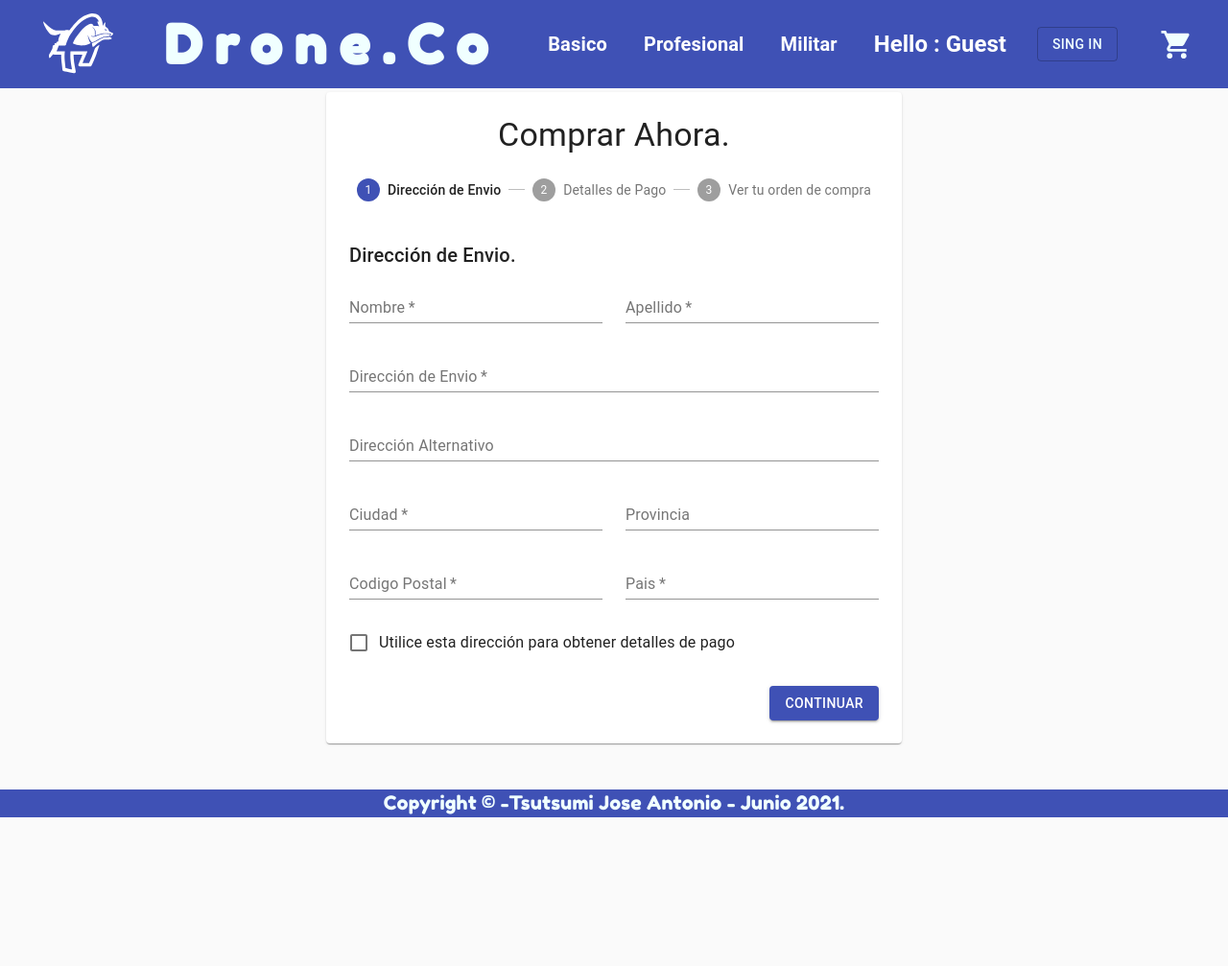
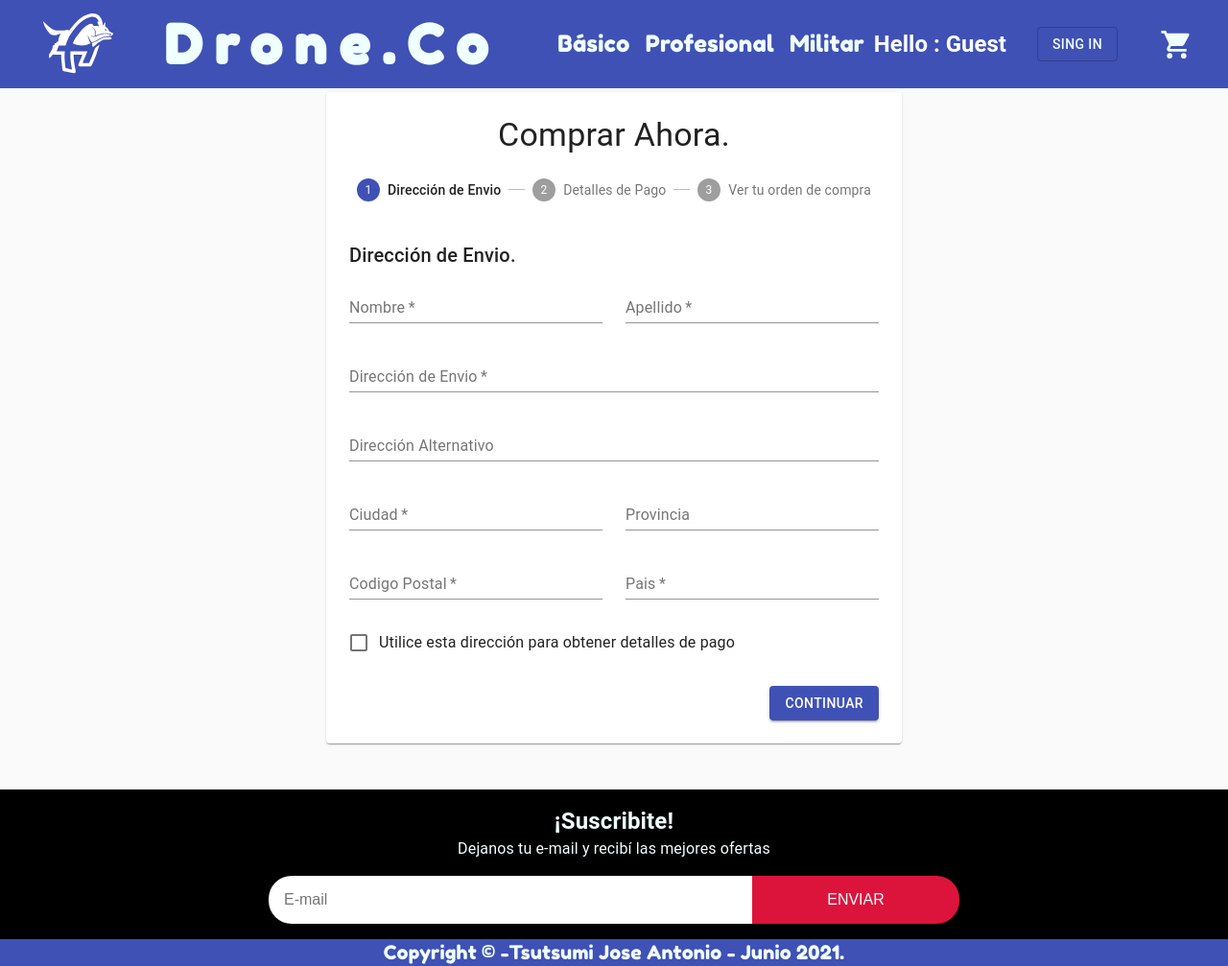
Before and after one commit to Antonio1965/proyFinal2020, a React (Create React App) app: page /checkout in a window 1280 px wide. Shown: the whole page at 96% size. Before the commit the page ends 852 px from the top, so only its background shows below. Built offline with nearby package versions, Linux system fonts and the light colour scheme.

Commit message:
Se agrega componente Category en NavBar

```diff
--- a/src/App.js
+++ b/src/App.js
@@ -13,10 +13,13 @@ import { Signin } from '../src/Signin';
 import { Signup } from '../src/Signup';
 import { useEffect } from "react";
 import { auth } from "./auth";
+import { Newsletter } from "./components/Newsletter/Newsletter";
+
 
 
 
 export const App = () => {
+
 
   return (
     <>
@@ -33,8 +36,8 @@ export const App = () => {
             <Route path="/cart">
               <Cart />
             </Route>
-            <Route exact path="/category/:catId">
-              <ItemListContainer />
+            <Route path="/category/:catId">
+              <ItemListContainer/>
             </Route>
             <Route exact path="/">
               <ItemListContainer />
@@ -47,6 +50,7 @@ export const App = () => {
             </Route>
             <Route component={Error404} />
           </Switch>
+          <Newsletter/>
           <Footer autor="Copyright &copy; -Tsutsumi Jose Antonio - Junio 2021." />
         </Router>
       </DataProvider>
--- a/src/Sass/app.css
+++ b/src/Sass/app.css
@@ -223,4 +223,64 @@
   border-radius: 10px;
   color: azure;
 }
+
+* .category-item {
+  margin-left: 1rem;
+  font-family: "Fredoka One", cursive;
+  color: azure;
+}
+
+* .newsletter {
+  background: black;
+  padding: 1rem 0;
+}
+
+* .newsletter h2 {
+  text-align: center;
+  color: azure;
+  font-size: 1.5rem;
+}
+
+* .newsletter p {
+  text-align: center;
+  color: azure;
+  font-size: 1.0rem;
+}
+
+* .newsletter form {
+  width: 60%;
+  margin: 1rem auto 0;
+  display: -webkit-box;
+  display: -ms-flexbox;
+  display: flex;
+  border-radius: 1.5rem;
+  overflow: hidden;
+}
+
+* .newsletter form input {
+  width: 70%;
+  padding: 1.0rem;
+  border: none;
+  font-size: 1.0rem;
+  outline: none;
+}
+
+* .newsletter form input[type="submit"] {
+  width: 30%;
+  background: crimson;
+  color: azure;
+  text-transform: uppercase;
+  cursor: pointer;
+  -webkit-transition: background 0.5s;
+  transition: background 0.5s;
+}
+
+* .newsletter form input[type="submit"]:hover {
+  background: #0758af;
+}
+
+* .categories {
+  font-size: 1.5rem;
+  margin-left: 2rem;
+}
 /*# sourceMappingURL=app.css.map */
--- a/src/Sass/app.scss
+++ b/src/Sass/app.scss
@@ -205,6 +205,64 @@
     color: azure;
   }
 
+ .category-item{
+   margin-left: 1rem;
+   font-family: "Fredoka One", cursive;
+   color: azure;
 
+  }
+
+  // Newsletter
+
+  .newsletter {
+    background: black;
+    padding: 1rem 0;
+  }
+
+  .newsletter h2 {
+    text-align: center;
+    color: azure;
+    font-size: 1.5rem;
+  }
+
+  .newsletter p {
+    text-align: center;
+    color: azure;
+    font-size: 1.0rem;
+  }
+
+  .newsletter form {
+    width: 60%;
+    margin: 1rem auto 0;
+    display: flex;
+    border-radius: 1.5rem;
+    overflow: hidden;
+  }
+
+  .newsletter form input {
+    width: 70%;
+    padding: 1.0rem;
+    border: none;
+    font-size: 1.0rem;
+    outline: none;
+  }
+
+  .newsletter form input[type="submit"] {
+    width: 30%;
+    background: crimson;
+    color: azure;
+    text-transform: uppercase;
+    cursor: pointer;
+    transition: background 0.5s;
+  }
+
+  .newsletter form input[type="submit"]:hover {
+    background: #0758af;
+  }
+
+  .categories{
+    font-size: 1.5rem;
+    margin-left: 2rem;
+  }
 
 };
--- a/src/components/General/Navbar.jsx
+++ b/src/components/General/Navbar.jsx
@@ -9,10 +9,11 @@ import IconButton from '@material-ui/core/IconButton';
 import {Badge} from '@material-ui/core';
 import logo from '../../img/logo/antonio1.svg';
 import { ShoppingCart } from '@material-ui/icons';
-import { Link, NavLink} from 'react-router-dom';
+import { Link } from 'react-router-dom';
 import { Context } from '../../Context';
 import { useContext } from 'react';
 import { categories } from '../data/data.json';
+
 
 
 const useStyles = makeStyles((theme) => ({
@@ -59,19 +60,16 @@ export  function NavBar({title}) {
             </IconButton>
             </Link>
 
-            <div className= {classes.grow} />
-          <Typography variant="h6" component="p">
-            <strong>Basico</strong>
-          </Typography>
-          <div className={classes.grow} />
-          <Typography variant="h6" component="p">
-            <strong>Profesional</strong>
-          </Typography>
-          <div className={classes.grow} />
-          <Typography variant="h6" component="p">
-            <strong>Militar</strong>
-          </Typography>
-
+          <ul className="categories">
+                 {categories.map((cat) => (
+                <Link
+                     to={`/category/${cat.id}`}
+                      key={cat.id}
+                      className="category-item">
+                     {cat.name}
+                 </Link>
+                       ))}
+          </ul>
 
           <div className={classes.grow} />
           <Typography variant="h5" component="p">
--- a/src/components/ItemList/ItemListContainer.jsx
+++ b/src/components/ItemList/ItemListContainer.jsx
@@ -11,7 +11,7 @@ export const ItemListContainer = () => {
   const { catId } = useParams();
 
   useEffect(() => {
-    setDisplayItems([]);
+    setDisplayItems([ ]);
 
 
     const getItems = () => {
@@ -32,7 +32,7 @@ export const ItemListContainer = () => {
     };
 
     getItems();
-  }, [catId]);
+  }, [ catId ]);
 
   return !displayItems.length ? (
     <Loader />
--- /dev/null
+++ b/src/components/Newsletter/Newsletter.jsx
@@ -0,0 +1,17 @@
+
+export const Newsletter = () => {
+    console.log('Render de newsletter');
+    return (
+        <section className="newsletter">
+            <div className="container">
+                <h2>¡Suscribite!</h2>
+                <p>Dejanos tu e-mail y recibí las mejores ofertas</p>
+
+                <form>
+                    <input type="text" placeholder="E-mail" />
+                    <input type="submit" value="Enviar" />
+                </form>
+            </div>
+        </section>
+    )
+}
--- a/src/components/data/data.json
+++ b/src/components/data/data.json
@@ -3,15 +3,15 @@
  [
     {
       "catId": "1",
-      "name": "basico"
+      "name": "Básico"
     },
     {
       "catId": "2",
-      "name": "profesional"
+      "name": "Profesional"
     },
     {
       "catId": "3",
-      "name": "militar"
+      "name": "Militar"
     }
 
   ]
```
Also changed, not shown: src/components/Categories/ItemCat.jsx (deleted, +0 -7 lines), 1 other file (tests, documents, lock files or other folders).
